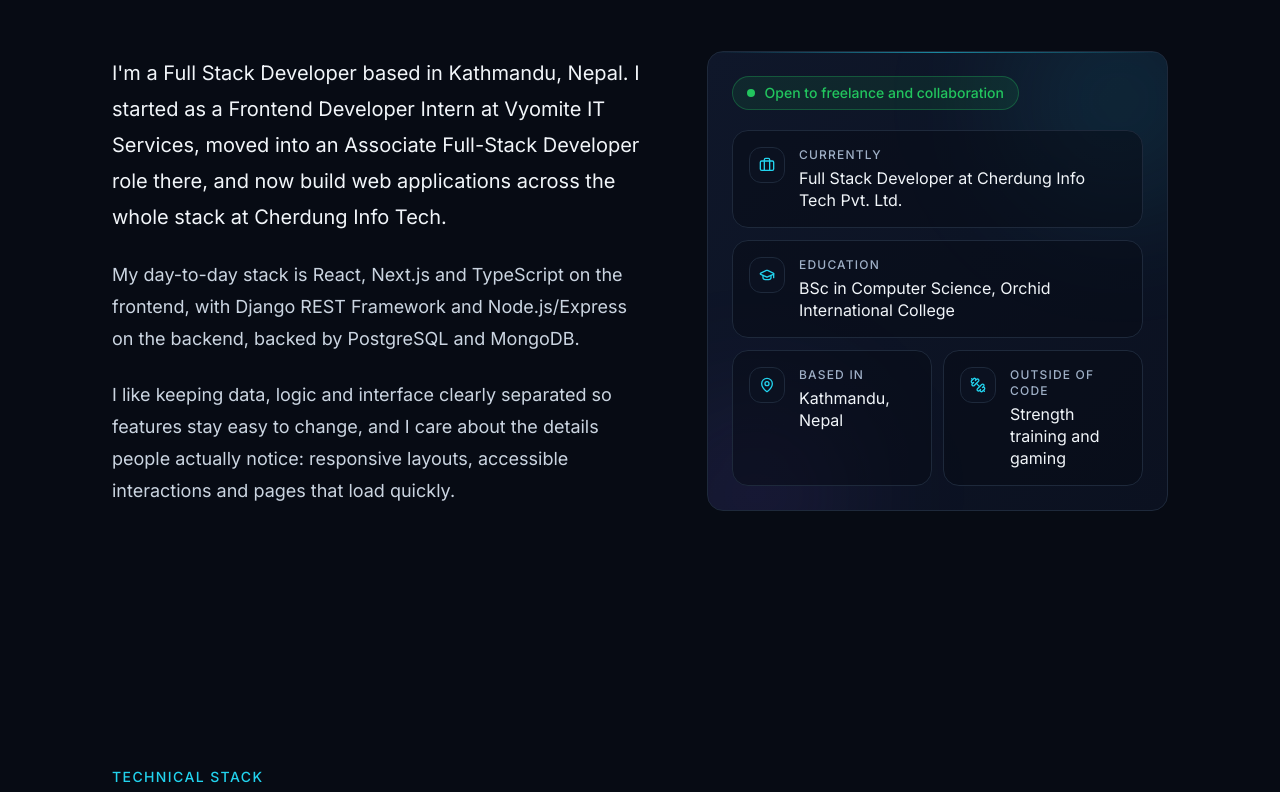
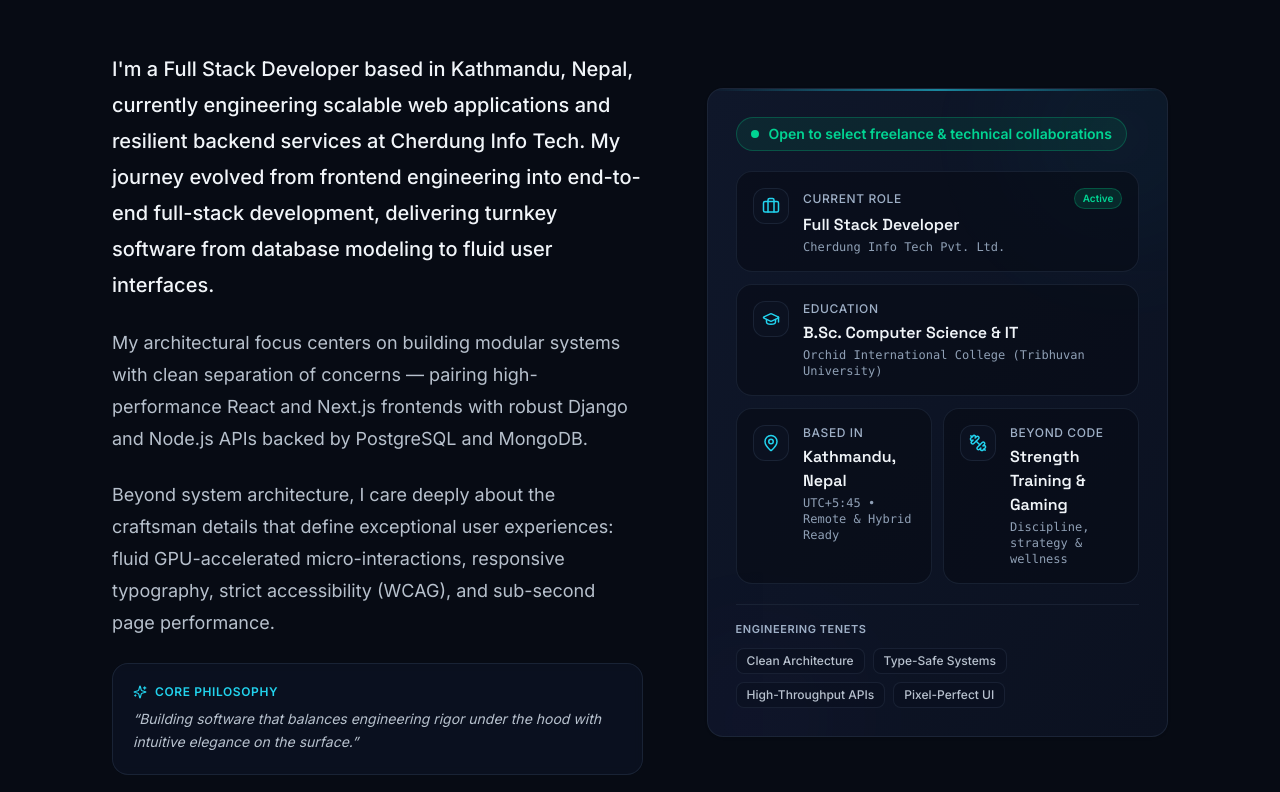
Before and after one commit to Nirajan09/portfolio, a Next.js app: page / in a window 1280 px wide. Shown: the part 1128-1920 px from the top of the page. Built offline with nearby package versions, Linux system fonts and the light colour scheme; no server answers.

Commit message:
feat(about): elevate narrative story, credential tiles, engineering tenets, and availability phrasing

```diff
--- a/components/sections/About.tsx
+++ b/components/sections/About.tsx
@@ -4,6 +4,7 @@ import {
   LuDumbbell,
   LuGraduationCap,
   LuMapPin,
+  LuSparkles,
 } from "react-icons/lu";
 import { Reveal } from "@/components/animation/Reveal";
 import { Section } from "@/components/layout/Section";
@@ -29,86 +30,127 @@ export function About() {
       </Reveal>
 
       <div className="mt-12 grid gap-12 lg:grid-cols-[1.15fr_1fr] lg:items-center lg:gap-16">
-        {/* ---------- Story ---------- */}
-       <Reveal className="max-w-prose space-y-6">
+        {/* ---------- Narrative Story ---------- */}
+        <Reveal className="max-w-prose space-y-6">
           {about.paragraphs.map((paragraph, index) => (
             <p
               key={paragraph}
               className={
                 index === 0
-                  ? "text-lg leading-8 text-primary sm:text-xl sm:leading-9"
-                  : "text-base leading-8 text-secondary sm:text-lg"
+                  ? "text-lg leading-8 text-primary sm:text-xl sm:leading-9 font-medium"
+                  : "text-base leading-8 text-secondary/90 sm:text-lg"
               }
             >
               {paragraph}
             </p>
           ))}
+
+          {/* Philosophy Highlight Box */}
+          <div className="mt-6 rounded-xl border border-border/80 bg-surface/50 p-4 sm:p-5 backdrop-blur-xs transform-gpu will-change-transform transition-[border-color,box-shadow] duration-200 hover:border-accent/30 hover:shadow-xs">
+            <div className="flex items-center gap-2 text-xs font-semibold uppercase tracking-wider text-accent">
+              <LuSparkles className="size-3.5" aria-hidden="true" />
+              <span>Core Philosophy</span>
+            </div>
+            <p className="mt-2 text-sm italic leading-relaxed text-secondary/90">
+              &ldquo;Building software that balances engineering rigor under the hood with intuitive elegance on the surface.&rdquo;
+            </p>
+          </div>
         </Reveal>
 
-        {/* ---------- Profile panel ---------- */}
+        {/* ---------- Profile Credentials Panel ---------- */}
         <Reveal delay={0.1}>
-          <div className="relative overflow-hidden rounded-2xl border border-border bg-linear-to-br from-surface to-background-secondary p-5 sm:p-6">
+          <div className="relative overflow-hidden rounded-2xl border border-border/80 bg-linear-to-br from-surface to-background-secondary p-5 sm:p-7 shadow-sm transition-[border-color,box-shadow] duration-300 hover:border-accent/40 hover:shadow-glow">
             {/* Ambient glows */}
             <span
               aria-hidden="true"
-              className="pointer-events-none absolute -right-16 -top-16 size-56 rounded-full bg-accent/10 blur-3xl"
+              className="pointer-events-none absolute -right-16 -top-16 size-56 rounded-full bg-accent/10 opacity-40 blur-3xl"
             />
             <span
               aria-hidden="true"
-              className="pointer-events-none absolute -bottom-20 -left-12 size-48 rounded-full bg-violet/10 blur-3xl"
+              className="pointer-events-none absolute -bottom-20 -left-12 size-48 rounded-full bg-violet/10 opacity-30 blur-3xl"
             />
             {/* Hairline along the top edge */}
             <span
               aria-hidden="true"
-              className="absolute inset-x-0 top-0 h-px bg-linear-to-r from-transparent via-accent/60 to-transparent"
+              className="absolute inset-x-0 top-0 h-[2px] bg-linear-to-r from-transparent via-accent/60 to-transparent"
             />
 
             <div className="relative">
-              {/* Availability pill */}
-              <div className="inline-flex items-center gap-2.5 rounded-full border border-success/30 bg-success/10 px-3.5 py-1.5">
+              {/* Professional Status Pill */}
+              <div className="inline-flex items-center gap-2.5 rounded-full border border-emerald-500/30 bg-emerald-500/10 px-3.5 py-1.5 transition-colors duration-200 hover:border-emerald-500/50 hover:bg-emerald-500/15">
                 <span className="relative flex size-2">
                   <span
                     aria-hidden="true"
-                    className="absolute inline-flex size-full animate-ping rounded-full bg-success opacity-60"
+                    className="absolute inline-flex size-full animate-ping rounded-full bg-emerald-400 opacity-60"
                   />
-                  <span className="relative inline-flex size-2 rounded-full bg-success" />
+                  <span className="relative inline-flex size-2 rounded-full bg-emerald-400" />
                 </span>
-                <span className="text-xs font-medium text-success sm:text-sm">
+                <span className="text-xs font-semibold text-emerald-400 sm:text-sm">
                   {about.status}
                 </span>
               </div>
 
-              {/* Fact tiles */}
+              {/* Fact Tiles */}
               <dl className="mt-5 grid gap-3 sm:grid-cols-2">
                 {about.facts.map((fact) => {
                   const Icon = factIcons[fact.id];
+                  const hasBadge = "badge" in fact && fact.badge;
                   return (
                     <div
                       key={fact.id}
                       className={[
-                        "group relative rounded-xl border border-border bg-background/50 p-4 transform-gpu will-change-transform",
-                        "transition-[transform,translate,border-color,background-color] duration-300 ease-standard",
-                        "hover:-translate-y-0.5 hover:border-accent/40 hover:bg-surface-elevated/70",
+                        "group relative rounded-xl border border-border/70 bg-background/60 p-4 transform-gpu will-change-transform",
+                        "transition-[transform,translate,border-color,background-color,box-shadow] duration-200 ease-standard",
+                        "hover:-translate-y-0.5 hover:border-accent/40 hover:bg-surface-elevated/80 hover:shadow-xs",
                         fact.wide ? "sm:col-span-2" : "",
                       ].join(" ")}
                     >
                       <div className="flex items-start gap-3.5">
-                        <div className="flex size-9 shrink-0 items-center justify-center rounded-lg border border-border bg-background-secondary text-accent transition-[scale,border-color,background-color] duration-300 ease-standard group-hover:scale-110 group-hover:border-accent/40 group-hover:bg-accent/10">
-                          <Icon className="size-4" aria-hidden="true" />
+                        <div className="flex size-9 shrink-0 items-center justify-center rounded-lg border border-border/80 bg-background-secondary text-accent transition-[scale,border-color,background-color] duration-200 ease-standard group-hover:scale-110 group-hover:border-accent/40 group-hover:bg-accent/15">
+                          <Icon className="size-4.5" aria-hidden="true" />
                         </div>
-                        <div className="min-w-0">
-                          <dt className="text-xs font-medium uppercase tracking-widest text-muted transition-colors duration-300 group-hover:text-accent">
-                            {fact.label}
-                          </dt>
-                          <dd className="mt-1 text-sm leading-snug text-primary sm:text-base">
+                        <div className="min-w-0 flex-1">
+                          <div className="flex items-center justify-between gap-2">
+                            <dt className="text-xs font-medium uppercase tracking-wider text-muted transition-colors duration-200 group-hover:text-accent">
+                              {fact.label}
+                            </dt>
+                            {hasBadge && (
+                              <span className="inline-flex items-center rounded-full bg-emerald-500/15 border border-emerald-500/30 px-2 py-0.5 text-[10px] font-semibold text-emerald-400">
+                                {fact.badge}
+                              </span>
+                            )}
+                          </div>
+                          <dd className="mt-1 font-display text-sm font-semibold text-primary sm:text-base">
                             {fact.value}
                           </dd>
+                          {"detail" in fact && fact.detail && (
+                            <p className="mt-0.5 text-xs text-muted/90 font-mono">
+                              {fact.detail}
+                            </p>
+                          )}
                         </div>
                       </div>
                     </div>
                   );
                 })}
               </dl>
+
+              {/* Engineering Pillars Micro-Row */}
+              <div className="mt-5 border-t border-border/70 pt-4">
+                <p className="text-[11px] font-semibold uppercase tracking-wider text-muted">
+                  Engineering Tenets
+                </p>
+                <div className="mt-2.5 flex flex-wrap gap-2">
+                  {about.pillars.map((pillar) => (
+                    <span
+                      key={pillar}
+                      className="inline-flex items-center rounded-md border border-border/70 bg-background-secondary/70 px-2.5 py-1 text-xs font-medium text-secondary/90 transition-all duration-200 hover:-translate-y-0.5 hover:border-accent/40 hover:bg-accent/10 hover:text-accent"
+                    >
+                      {pillar}
+                    </span>
+                  ))}
+                </div>
+              </div>
             </div>
           </div>
         </Reveal>
--- a/components/sections/Hero.tsx
+++ b/components/sections/Hero.tsx
@@ -41,7 +41,7 @@ export function Hero() {
                   <span className="absolute inline-flex size-full animate-ping rounded-full bg-success opacity-60" />
                   <span className="relative inline-flex size-2 rounded-full bg-success" />
                 </span>
-                Available for opportunities
+                Open to select projects & collaborations
               </Badge>
             </StaggerItem>
 
--- a/data/about.ts
+++ b/data/about.ts
@@ -2,31 +2,47 @@ import { personal } from "./personal";
 
 export const about = {
   paragraphs: [
-    "I'm a Full Stack Developer based in Kathmandu, Nepal. I started as a Frontend Developer Intern at Vyomite IT Services, moved into an Associate Full-Stack Developer role there, and now build web applications across the whole stack at Cherdung Info Tech.",
-    "My day-to-day stack is React, Next.js and TypeScript on the frontend, with Django REST Framework and Node.js/Express on the backend, backed by PostgreSQL and MongoDB.",
-    "I like keeping data, logic and interface clearly separated so features stay easy to change, and I care about the details people actually notice: responsive layouts, accessible interactions and pages that load quickly.",
+    "I'm a Full Stack Developer based in Kathmandu, Nepal, currently engineering scalable web applications and resilient backend services at Cherdung Info Tech. My journey evolved from frontend engineering into end-to-end full-stack development, delivering turnkey software from database modeling to fluid user interfaces.",
+    "My architectural focus centers on building modular systems with clean separation of concerns — pairing high-performance React and Next.js frontends with robust Django and Node.js APIs backed by PostgreSQL and MongoDB.",
+    "Beyond system architecture, I care deeply about the craftsman details that define exceptional user experiences: fluid GPU-accelerated micro-interactions, responsive typography, strict accessibility (WCAG), and sub-second page performance.",
   ],
-  status: "Open to freelance and collaboration",
+  status: "Open to select freelance & technical collaborations",
   facts: [
     {
       id: "current",
-      label: "Currently",
-      value: "Full Stack Developer at Cherdung Info Tech Pvt. Ltd.",
+      label: "Current Role",
+      value: "Full Stack Developer",
+      detail: "Cherdung Info Tech Pvt. Ltd.",
+      badge: "Active",
       wide: true,
     },
     {
       id: "education",
       label: "Education",
-      value: "BSc in Computer Science, Orchid International College",
+      value: "B.Sc. Computer Science & IT",
+      detail: "Orchid International College (Tribhuvan University)",
       wide: true,
     },
-    { id: "location", label: "Based in", value: personal.location, wide: false },
+    {
+      id: "location",
+      label: "Based In",
+      value: personal.location,
+      detail: "UTC+5:45 • Remote & Hybrid Ready",
+      wide: false,
+    },
     {
       id: "outside",
-      label: "Outside of code",
-      value: "Strength training and gaming",
+      label: "Beyond Code",
+      value: "Strength Training & Gaming",
+      detail: "Discipline, strategy & wellness",
       wide: false,
     },
+  ],
+  pillars: [
+    "Clean Architecture",
+    "Type-Safe Systems",
+    "High-Throughput APIs",
+    "Pixel-Perfect UI",
   ],
 } as const;
 
```
